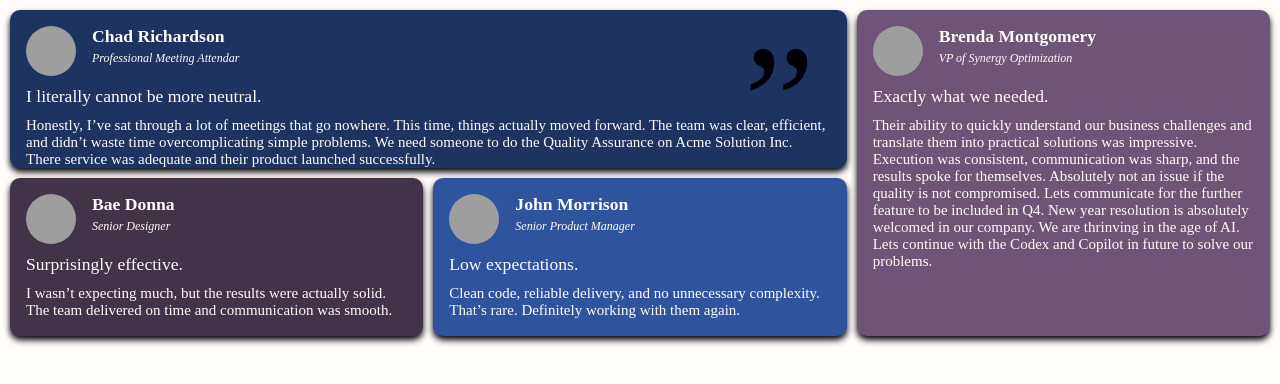
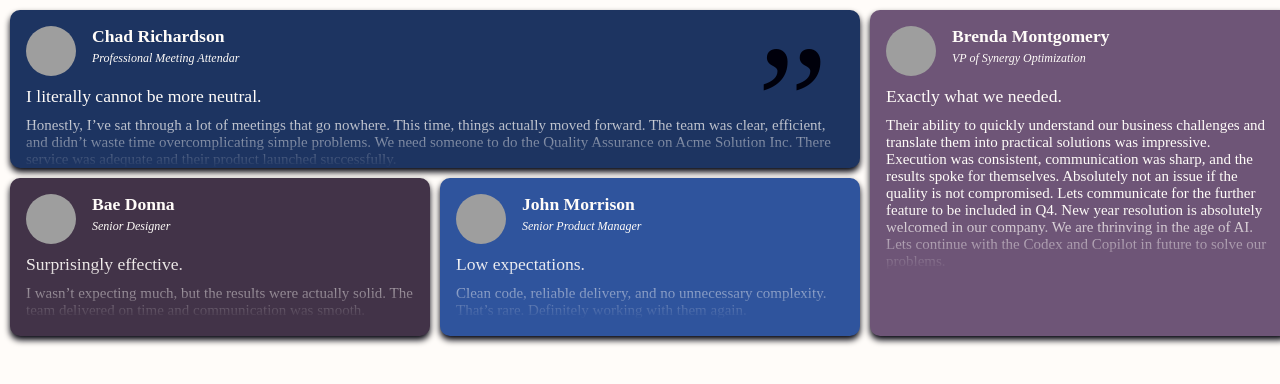
Before and after one commit to BAsnetSujan420/css-battle, a React (Vite) app: page / in a window 1280 px wide. Shown: the top 384 px of the page. Built offline with nearby package versions, Linux system fonts and the light colour scheme; grey boxes are pictures that could not be loaded.

Commit message:
added gradient effect on card bottom

```diff
--- a/src/components/QF.jsx
+++ b/src/components/QF.jsx
@@ -23,6 +23,8 @@ const GlobalStyles = createGlobalStyle`
 `;
 
 const Container = styled.div`
+  width: 100%;
+  height: 100%;
   display: grid;
   grid-template-columns: repeat(3, 1fr);
   grid-template-rows: repeat(2, 1fr);
@@ -52,28 +54,55 @@ const Wrapper = styled.div`
   flex-direction: column;
   gap: 10px;
 `;
+
+const Quote = styled.p`
+  position: relative;
+
+  &::after {
+    content: '';
+    position: absolute;
+    bottom: 0;
+    left: 0;
+    height: 60px;
+    width: 100%;
+  }
+`;
+
 const Testimonial = styled.div`
   position: relative;
   color: var(--white);
   border-radius: 10px;
   padding: 1rem 1rem 0;
+  overflow: hidden;
   box-shadow: 0 4px 6px var(--light-black);
 
   &:nth-child(1) {
     background: var(--navy);
     grid-area: chad;
   }
+  &:nth-child(1) ${Quote}::after {
+    background: linear-gradient(transparent, var(--navy));
+  }
   &:nth-child(2) {
     background: var(--purple);
     grid-area: brenda;
+  }
+  &:nth-child(2) ${Quote}::after {
+    background: linear-gradient(transparent, var(--purple));
   }
   &:nth-child(3) {
     background: var(--plum);
     grid-area: bae;
   }
+  &:nth-child(3) ${Quote}::after {
+    background: linear-gradient(transparent, var(--plum));
+  }
   &:nth-child(4) {
     background: var(--blue);
     grid-area: john;
+  }
+  &:nth-child(4) ${Quote}::after {
+    background: linear-gradient(transparent, var(--blue));
   }
 `;
 const Author = styled.div`
@@ -100,7 +129,6 @@ const Name = styled.span`
 const Snippet = styled.p`
   font-size: 1.1rem;
 `;
-const Quote = styled.p``;
 
 const DoubleQuote = styled.span`
   font-size: 10rem;
```
